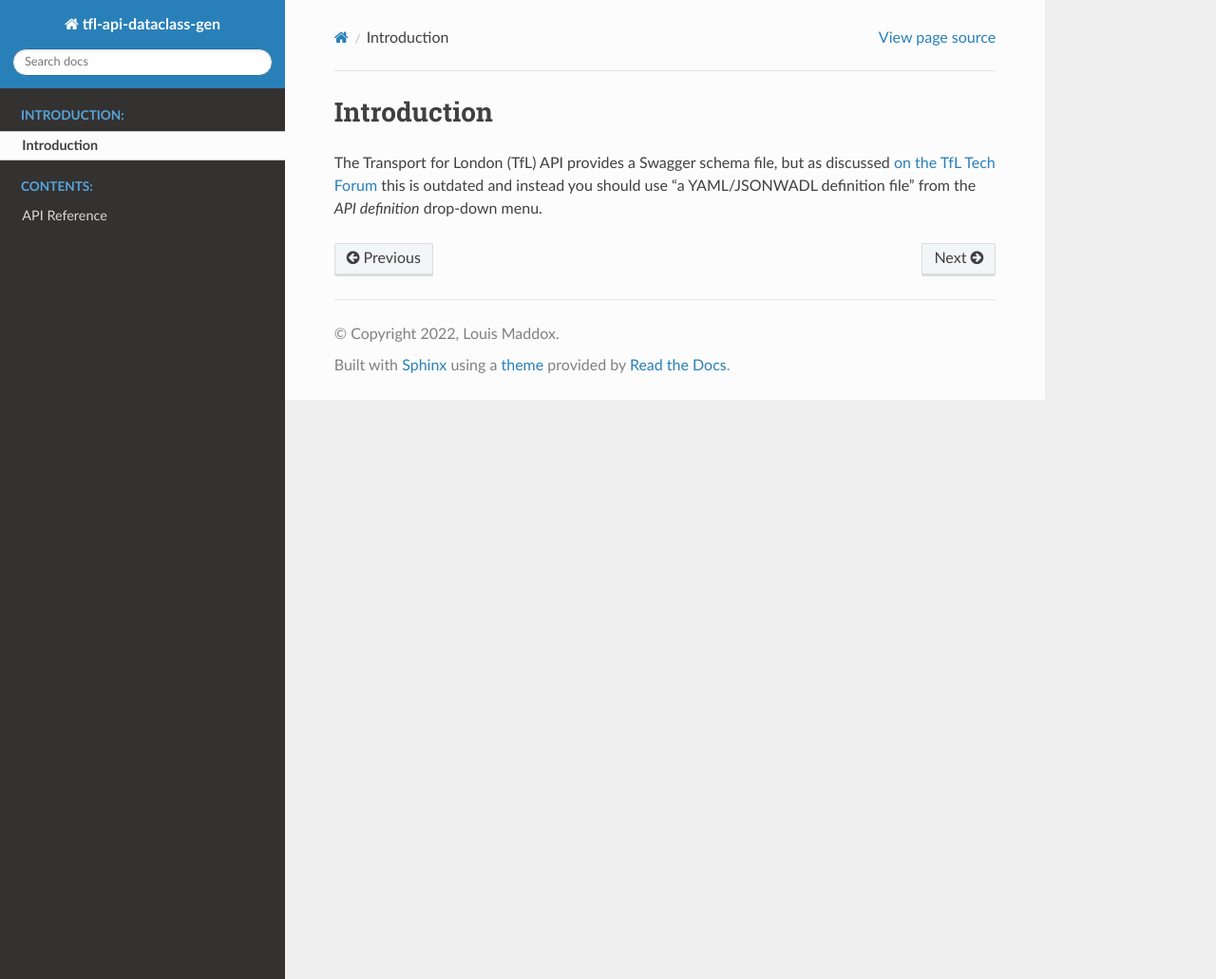
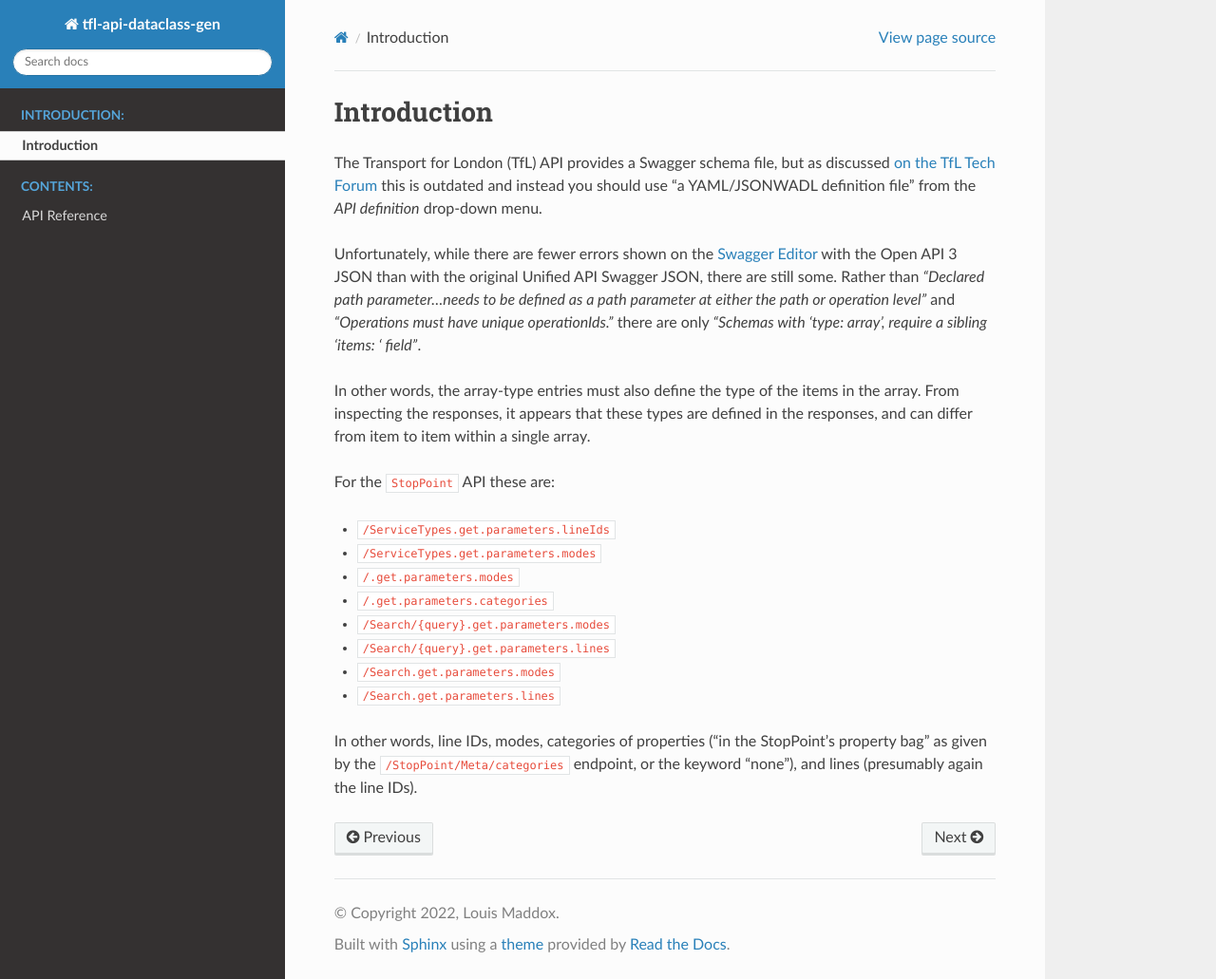
Before and after one commit to lmmx/tfl-api-dataclass-gen, a Sphinx documentation site: the page built from docs/about.rst, in a window 1280 px wide and 1031 px high. Shown: the whole window at 95% size. Built offline with Sphinx 7.4.7 and the Read the Docs theme 3.1.0, drawn with Linux system fonts in a browser that asks for light colours.

Commit message:
docs: store uncommitted docs

```diff
--- a/docs/about.rst
+++ b/docs/about.rst
@@ -6,3 +6,28 @@ The Transport for London (TfL) API provides a Swagger schema file, but as discus
 `on the TfL Tech Forum <https://techforum.tfl.gov.uk/t/swagger-file-outdated/2085>`_
 this is outdated and instead you should use "a YAML/JSONWADL definition file"
 from the *API definition* drop-down menu.
+
+Unfortunately, while there are fewer errors shown on the `Swagger Editor <https://editor.swagger.io/>`_
+with the Open API 3 JSON than with the original Unified API Swagger JSON,
+there are still some. Rather than *"Declared path parameter...needs to be defined as a path
+parameter at either the path or operation level"* and *"Operations must have unique operationIds."*
+there are only *"Schemas with 'type: array', require a sibling 'items: ' field"*.
+
+In other words, the array-type entries must also define the type of the items in the array.
+From inspecting the responses, it appears that these types are defined in the responses,
+and can differ from item to item within a single array.
+
+For the :code:`StopPoint` API these are:
+
+* :code:`/ServiceTypes.get.parameters.lineIds`
+* :code:`/ServiceTypes.get.parameters.modes`
+* :code:`/.get.parameters.modes`
+* :code:`/.get.parameters.categories`
+* :code:`/Search/{query}.get.parameters.modes`
+* :code:`/Search/{query}.get.parameters.lines`
+* :code:`/Search.get.parameters.modes`
+* :code:`/Search.get.parameters.lines`
+
+In other words, line IDs, modes, categories of properties ("in the StopPoint's property bag"
+as given by the :code:`/StopPoint/Meta/categories` endpoint, or the keyword "none"),
+and lines (presumably again the line IDs).
```
